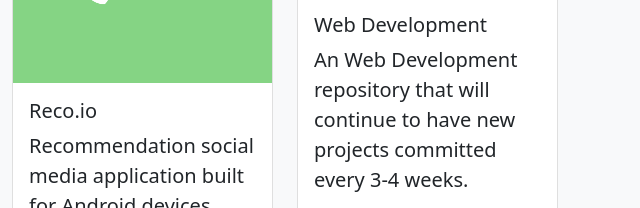
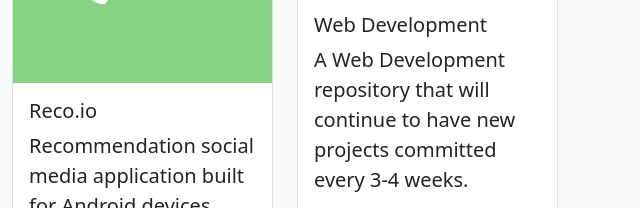
Before and after one commit to nabilarbouz/homepage, a website: page index.html in a window 1280 px wide. Shown: the part 573-781 px from the top of the page, 640-1280 px from the left. Drawn offline with nearby package versions, Linux system fonts and the light colour scheme.

Commit message:
updated the index file

```diff
--- a/index.html
+++ b/index.html
@@ -178,7 +178,7 @@
               <div class="card-body">
                 <h5 class="card-title">Web Development</h5>
                 <p class="card-text">
-                  An Web Development repository that will continue to have new
+                  A Web Development repository that will continue to have new
                   projects committed every 3-4 weeks.
                 </p>
                 <a
```
